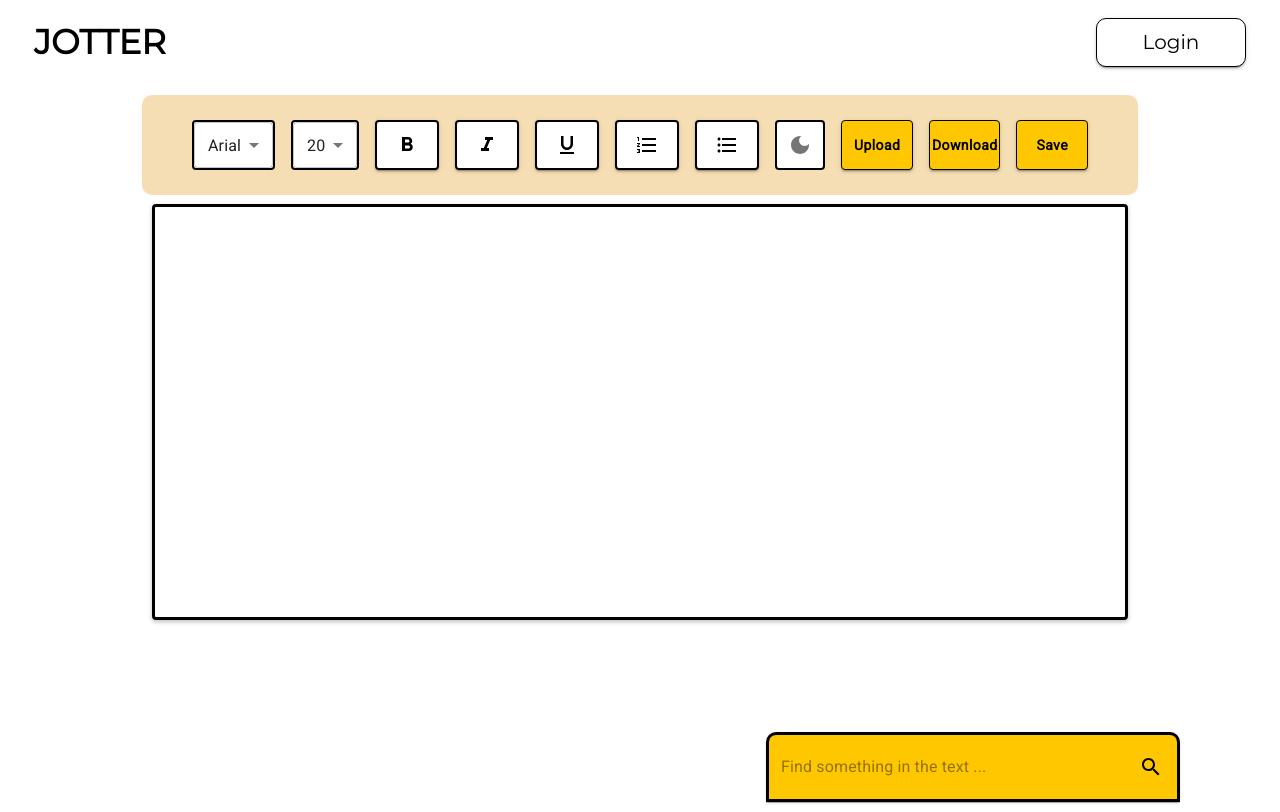
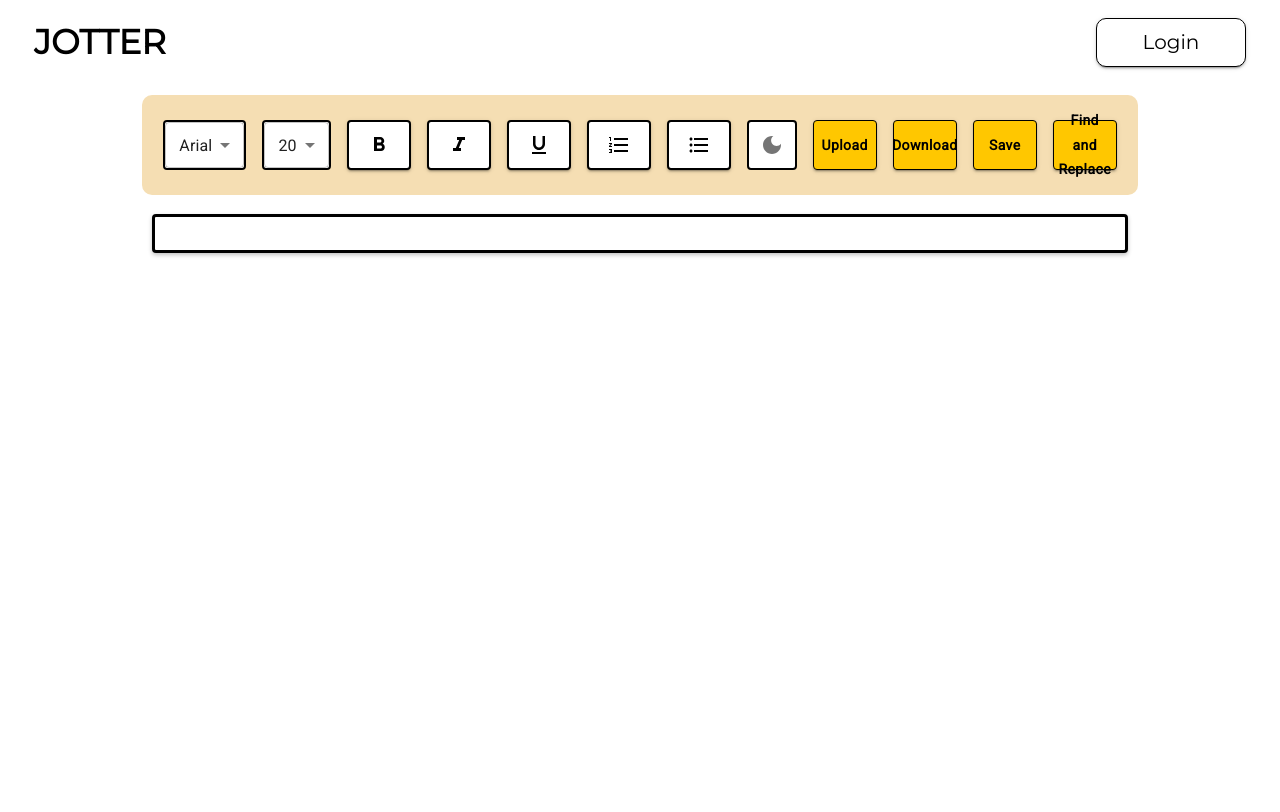
Before and after one commit to CS455-Jotter/Jotter, a Next.js app in the folder jotter-frontend/: page / in a window 1280 px wide. Built offline with nearby package versions, Linux system fonts and the light colour scheme; a web font is replaced by a local one.

Commit message:
Add crude find replace in text editor

```diff
--- /dev/null
+++ b/jotter-frontend/src/components/FindReplace/FindReplaceModal.tsx
@@ -0,0 +1,214 @@
+import Modal from '@mui/material/Modal';
+import {
+  Typography, Box, TextField, Stack, Button,
+} from '@mui/material';
+import React, { useEffect } from 'react';
+import colorPalette from '../config/config';
+
+const style = {
+  position: 'absolute' as const,
+  top: '50%',
+  left: '50%',
+  transform: 'translate(-50%, -50%)',
+  width: 500,
+  bgcolor: 'background.paper',
+  boxShadow: 24,
+  borderRadius: '10px',
+  p: 4,
+  maxHeight: '80vh',
+};
+
+function FindReplaceModal({ modalOpen, handleModalClose }) {
+  const [findTerm, setFindTerm] = React.useState('');
+  const [replaceTerm, setReplaceTerm] = React.useState('');
+
+  const getTextSegments = (element) => {
+    const textSegments = [];
+    // eslint-disable-next-line @typescript-eslint/no-explicit-any
+    Array.from(element.childNodes).forEach((node:any) => {
+      switch (node.nodeType) {
+        case Node.TEXT_NODE:
+          textSegments.push({ text: node.nodeValue, node } as never);
+          break;
+
+        case Node.ELEMENT_NODE:
+          textSegments.splice(textSegments.length, 0, ...(getTextSegments(node)));
+          break;
+
+        default:
+          throw new Error(`Unexpected node type: ${node.nodeType}`);
+      }
+    });
+    return textSegments;
+  };
+
+  const handleFind = () => {
+    const findResults = document.getElementById('find-content');
+    const textEditor = document.getElementById('text-editor');
+    if (findResults && textEditor) {
+      const textSegments = getTextSegments(textEditor);
+      const textContent = textSegments.map(({ text }) => text).join('');
+      const words = textContent.split(/(\s+)/);
+      const output = words.map((word) => {
+        if (word === findTerm) {
+          return `<span style='background-color:yellow'>${word}</span>`;
+        }
+
+        return word;
+      });
+      const result = output.join('');
+      findResults.innerHTML = result;
+    }
+  };
+
+  const hanldeReplace = () => {
+    const textEditor = document.getElementById('text-editor');
+    const replaceResults = document.getElementById('find-content');
+    if (replaceResults && textEditor) {
+      const textSegments = getTextSegments(textEditor);
+      const textContent = textSegments.map(({ text }) => text).join('');
+      const words = textContent.split(/(\s+)/);
+      const output = words.map((word) => {
+        if (word === findTerm) {
+          return `<span style='background-color:cyan'>${replaceTerm}</span>`;
+        }
+
+        return word;
+      });
+      const result = output.join('');
+      replaceResults.innerHTML = result;
+    }
+  };
+
+  useEffect(() => {
+    const findResults = document.getElementById('find-content');
+    const textEditor = document.getElementById('text-editor');
+    if (findResults && textEditor) {
+      findResults.innerHTML = textEditor.innerHTML as string;
+    }
+  }, []);
+
+  return (
+    <Modal
+      open={modalOpen}
+      onClose={handleModalClose}
+    >
+      <Box sx={style}>
+        <Typography id="modal-modal-title" variant="h6" component="h2" fontWeight={800}>
+          Find and Replace
+        </Typography>
+        <Stack direction="row" spacing={2} sx={{ mt: 2, mb: 2 }} alignContent="center" justifyContent="center">
+          <TextField
+            id="outlined-basic"
+            label="Find .."
+            variant="outlined"
+            onChange={(e) => setFindTerm(e.target.value)}
+          />
+          <Button
+            variant="contained"
+            style={{
+              backgroundColor: colorPalette.primary,
+              color: colorPalette.black,
+              border: '1px solid black',
+              fontWeight: 'bold',
+              textTransform: 'none',
+              width: '212px',
+              height: '50px',
+            }}
+            onClick={handleFind}
+          >
+            Find
+          </Button>
+        </Stack>
+        <Stack direction="row" spacing={2} sx={{ mt: 2, mb: 2 }} alignContent="center" justifyContent="center">
+          <TextField
+            id="outlined-basic"
+            label="Replace with.."
+            variant="outlined"
+            onChange={(e) => setReplaceTerm(e.target.value)}
+          />
+          <Button
+            variant="contained"
+            style={{
+              backgroundColor: colorPalette.primary,
+              color: colorPalette.black,
+              border: '1px solid black',
+              fontWeight: 'bold',
+              textTransform: 'none',
+              width: '212px',
+              height: '50px',
+            }}
+            onClick={hanldeReplace}
+          >
+            Replace
+          </Button>
+        </Stack>
+        <Stack direction="row" spacing={2} sx={{ mt: 2, mb: 2 }} alignContent="center" justifyContent="center">
+          <Button
+            variant="contained"
+            style={{
+              backgroundColor: colorPalette.primary,
+              color: colorPalette.black,
+              border: '1px solid black',
+              fontWeight: 'bold',
+              textTransform: 'none',
+              width: '212px',
+              height: '50px',
+            }}
+            onClick={() => {
+              if (findTerm !== '') handleFind();
+              else {
+                const findResults = document.getElementById('find-content');
+                const textEditor = document.getElementById('text-editor');
+                if (findResults && textEditor) {
+                  findResults.innerHTML = textEditor.textContent as string;
+                }
+              }
+            }}
+          >
+            Undo
+          </Button>
+          <Button
+            variant="contained"
+            style={{
+              backgroundColor: colorPalette.primary,
+              color: colorPalette.black,
+              border: '1px solid black',
+              fontWeight: 'bold',
+              textTransform: 'none',
+              width: '212px',
+              height: '50px',
+            }}
+            onClick={() => {
+              const findResults = document.getElementById('find-content');
+              const textEditor = document.getElementById('text-editor');
+              if (findResults && textEditor) {
+                textEditor.innerHTML = findResults.textContent as string;
+              }
+              handleModalClose();
+            }}
+          >
+            Done
+          </Button>
+        </Stack>
+        <div
+          id="find-content"
+          style={{
+            padding: '5px',
+            height: '500px',
+            border: '3px solid black',
+            borderRadius: '4px',
+            fontSize: '16px',
+            fontFamily: 'Arial',
+            boxShadow: '0px 2px 4px rgba(0, 0, 0, 0.25)',
+            backgroundColor: colorPalette.white,
+            color: colorPalette.black,
+            overflowY: 'scroll',
+          }}
+        />
+      </Box>
+    </Modal>
+  );
+}
+
+export default FindReplaceModal;
--- a/jotter-frontend/src/components/TextEditor/TextEditor.tsx
+++ b/jotter-frontend/src/components/TextEditor/TextEditor.tsx
@@ -2,7 +2,6 @@ import DarkModeIcon from '@mui/icons-material/DarkMode';
 import FormatBoldIcon from '@mui/icons-material/FormatBold';
 import FormatItalicIcon from '@mui/icons-material/FormatItalic';
 import FormatUnderlinedIcon from '@mui/icons-material/FormatUnderlined';
-import SearchIcon from '@mui/icons-material/Search';
 import WbSunnyIcon from '@mui/icons-material/WbSunny';
 import {
   DialogActions, Slide, ToggleButton,
@@ -12,10 +11,7 @@ import Dialog from '@mui/material/Dialog';
 import DialogContent from '@mui/material/DialogContent';
 import DialogContentText from '@mui/material/DialogContentText';
 import DialogTitle from '@mui/material/DialogTitle';
-import IconButton from '@mui/material/IconButton';
-import InputBase from '@mui/material/InputBase';
 import MenuItem from '@mui/material/MenuItem';
-import Paper from '@mui/material/Paper';
 import Select, { SelectChangeEvent } from '@mui/material/Select';
 import { Box, Stack } from '@mui/system';
 import axios from 'axios';
@@ -29,39 +25,8 @@ import React, {
 import FormatListNumberedIcon from '@mui/icons-material/FormatListNumbered';
 import FormatListBulletedIcon from '@mui/icons-material/FormatListBulleted';
 import colorPalette, { baseURL } from '@/components/config/config';
+import FindReplaceModal from '../FindReplace/FindReplaceModal';
 
-function FindInput({ searchTerm, setSearchTerm, handleFind }) {
-  return (
-    <Paper
-      component="form"
-      sx={{
-        p: '2px 4px',
-        display: 'flex',
-        alignItems: 'center',
-        width: 400,
-        backgroundColor: colorPalette.primary,
-        height: '60px',
-        position: 'fixed',
-        bottom: -2,
-        right: 100,
-        border: '3px solid black',
-        borderRadius: '10px 10px 0px 0px',
-      }}
-    >
-      <InputBase
-        sx={{ ml: 1, flex: 1, color: colorPalette.black }}
-        placeholder="Find something in the text ..."
-        value={searchTerm}
-        onInput={(event: React.ChangeEvent<HTMLInputElement>) => {
-          setSearchTerm(event.target.value);
-        }}
-      />
-      <IconButton type="button" sx={{ p: '10px' }} aria-label="search" onClick={handleFind}>
-        <SearchIcon sx={{ color: colorPalette.black }} />
-      </IconButton>
-    </Paper>
-  );
-}
 const fonts = [
   'Arial',
   'Roboto',
@@ -79,7 +44,10 @@ function TextEditor({ savedState, setSavedState }) {
   const [isDark, setIsDark] = useState(false);
   const [isFocused, setIsFocused] = useState(false);
   const [open, setOpen] = useState(false);
-  const [searchTerm, setSearchTerm] = useState('');
+  const [modalOpen, setModalOpen] = useState(false);
+
+  const handleModalOpen = () => setModalOpen(true);
+  const handleModalClose = () => setModalOpen(false);
 
   const router = useRouter();
 
@@ -87,12 +55,6 @@ function TextEditor({ savedState, setSavedState }) {
     setOpen(false);
   };
 
-  const handleFind = () => {
-    const elem = document.getElementById('text-editor');
-    if (elem) {
-      elem.innerHTML = elem.innerHTML.replace(searchTerm, `<span class="highlight">${searchTerm}</span>`);
-    }
-  };
   const containerRef = useRef<HTMLElement>(null);
 
   const handleFontSizeChange = (event: SelectChangeEvent) => {
@@ -178,6 +140,9 @@ function TextEditor({ savedState, setSavedState }) {
             const newFontSize = Number(fontSize) - 2;
             setFontSize(newFontSize.toString());
           }
+        } else if ((event.ctrlKey || event.metaKey) && charCode === 'f') {
+          event.preventDefault();
+          handleModalOpen();
         }
       }
     };
@@ -189,7 +154,7 @@ function TextEditor({ savedState, setSavedState }) {
 
   return (
     <>
-      <FindInput searchTerm={searchTerm} setSearchTerm={setSearchTerm} handleFind={handleFind} />
+      <FindReplaceModal handleModalClose={handleModalClose} modalOpen={modalOpen} />
       <Stack
         direction="column"
         alignItems="center"
@@ -422,15 +387,29 @@ function TextEditor({ savedState, setSavedState }) {
           >
             Save
           </Button>
+          <Button
+            variant="contained"
+            style={{
+              backgroundColor: colorPalette.primary,
+              color: colorPalette.black,
+              border: '1px solid black',
+              fontWeight: 'bold',
+              textTransform: 'none',
+              width: '212px',
+              height: '50px',
+            }}
+            onClick={handleModalOpen}
+          >
+            Find and Replace
+          </Button>
         </Stack>
         <div
           id="text-editor"
           contentEditable
           style={{
             width: '75vw',
-            margin: '120px 0px',
+            margin: '130px 0px',
             padding: '5px',
-            minHeight: '50vh',
             border: '3px solid black',
             borderRadius: '4px',
             fontSize: `${fontSize}px`,
```
